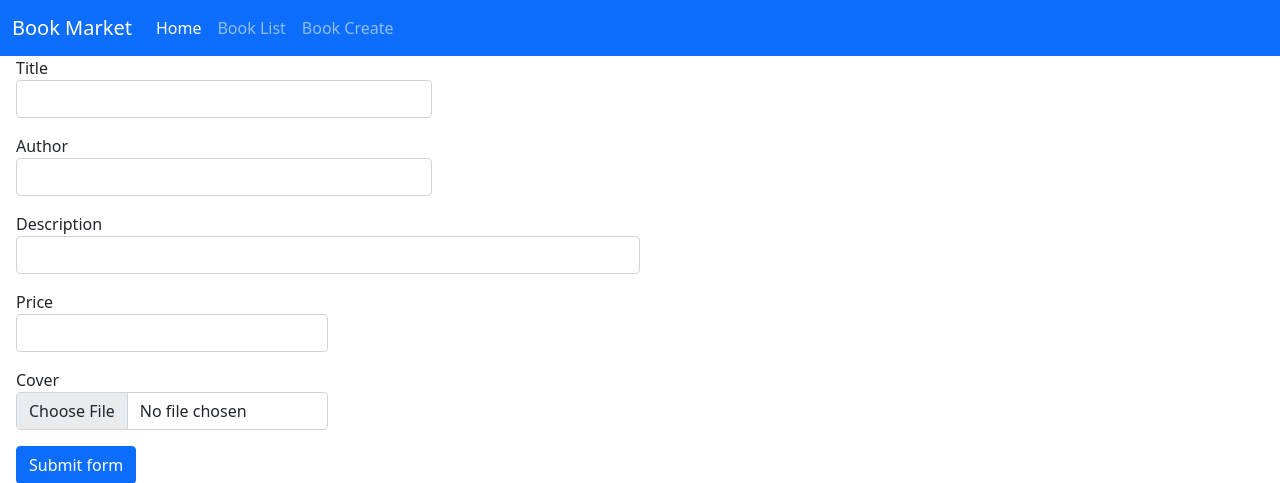
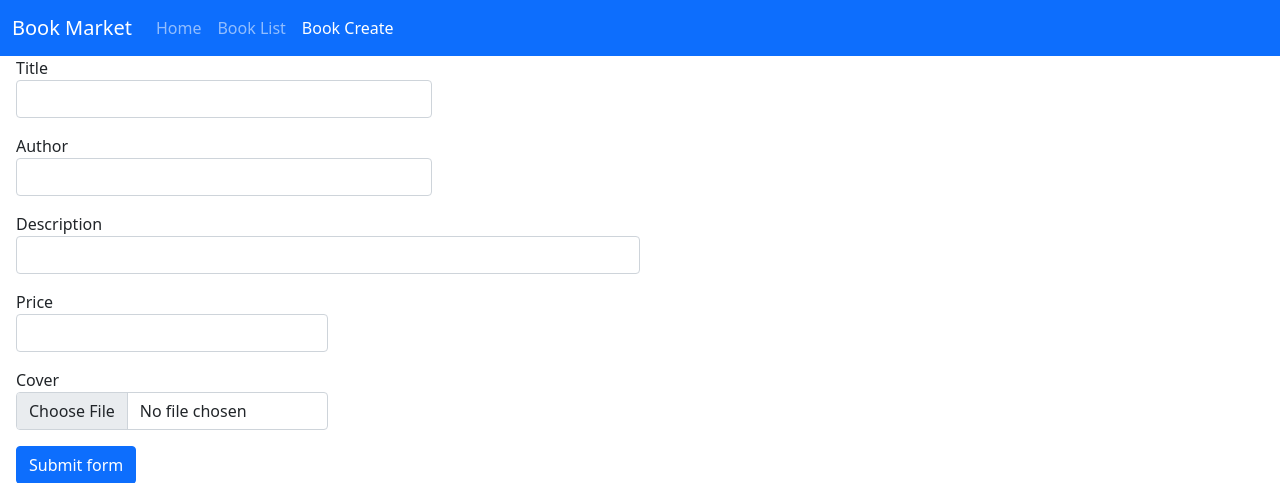
Before and after one commit to radman1007/Django-Book-Store, a Django app: page /books/new/ in a window 1280 px wide. Shown: the top 483 px of the page. Run offline with Django 4.2, Linux system fonts and the light colour scheme; a user stored in the database is signed in.

Commit message:
add a resolver_match in navbar

```diff
--- a/templates/_base.html
+++ b/templates/_base.html
@@ -16,13 +16,13 @@
             <a class="navbar-brand" href="{% url "home" %}">Book Market</a>
             <ul class="navbar-nav me-auto mb-2 mb-lg-0">
               <li class="nav-item">
-                <a class="nav-link active" aria-current="page" href="{% url "home" %}">Home</a>
+                <a class="nav-link {% if request.resolver_match.url_name == "home" %}active{% endif %}" aria-current="page" href="{% url "home" %}">Home</a>
               </li>
               <li class="nav-item">
-                <a class="nav-link" href="{% url "book_list" %}">Book List</a>
+                <a class="nav-link {% if request.resolver_match.url_name == "book_list" %}active{% endif %}" href="{% url "book_list" %}">Book List</a>
               </li>
               <li class="nav-item">
-                <a class="nav-link" href="{% url "book_create" %}">Book Create</a>
+                <a class="nav-link {% if request.resolver_match.url_name == "book_create" %}active{% endif %}" href="{% url "book_create" %}">Book Create</a>
               </li>
             </ul>
             {% block search_form %}{% endblock search_form %}
```
Also changed, not shown: db.sqlite3.
